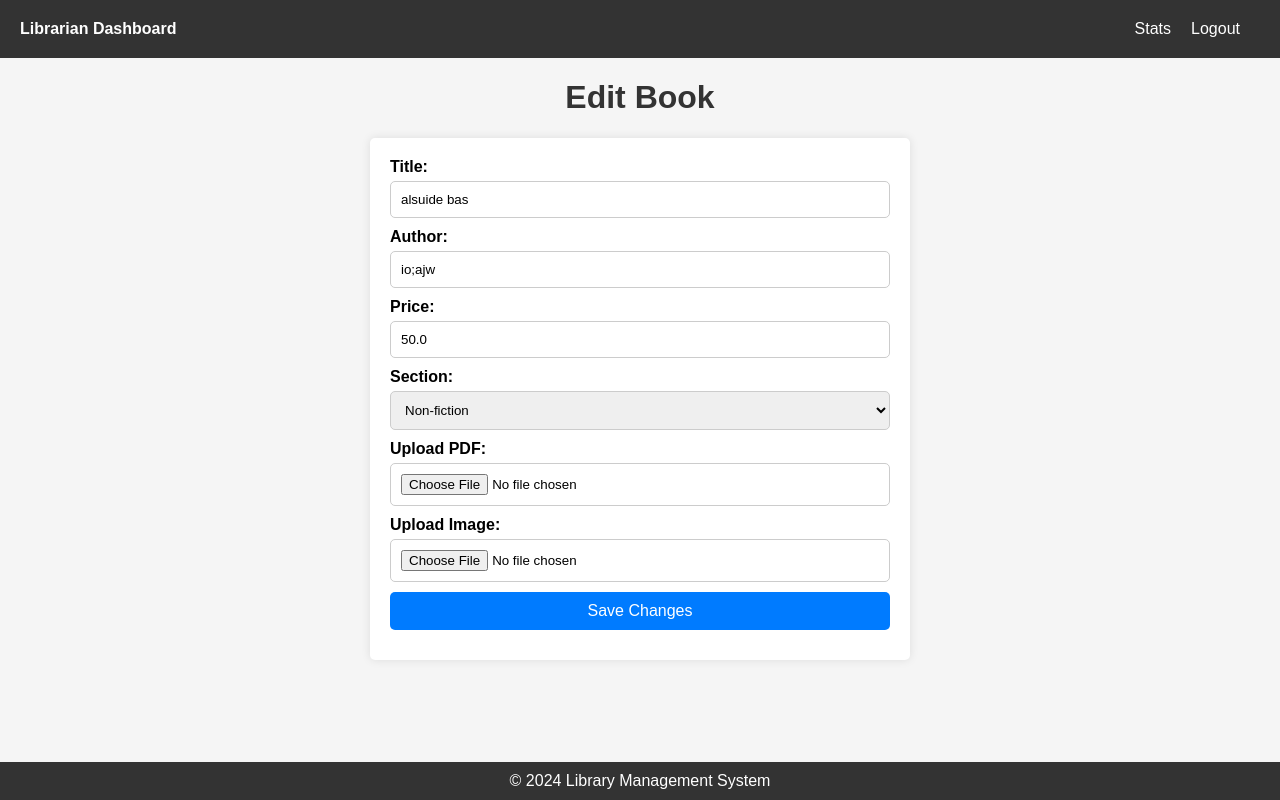
After one commit to Sujaay/library-management-system, a Flask app: page /edit_book/101 in a window 1280 px wide. The commit adds this page. Run offline with Flask 3, Linux system fonts and the light colour scheme.

Commit message:
added edit_book

```diff
--- a/application/routes.py
+++ b/application/routes.py
@@ -1,4 +1,4 @@
-from flask import render_template, request, redirect, url_for, session, request, flash, jsonify, send_from_directory
+from flask import render_template, request, redirect, url_for, session, flash, jsonify, send_from_directory
 from application import app, db
 from application.models import *
 from flask_login import login_required, current_user, login_user, logout_user, LoginManager
@@ -6,11 +6,19 @@ from datetime import datetime, date, timedelta
 from sqlalchemy import func
 import os
 from werkzeug.utils import secure_filename
-import secrets  # For generating random filenames
+import secrets
+import uuid
 
 
+# Update the allowed file extensions
+ALLOWED_EXTENSIONS = {'pdf', 'png', 'jpg', 'jpeg', 'gif'}
+
+# Define the upload folder
+UPLOAD_FOLDER = 'assets'
+app.config['UPLOAD_FOLDER'] = UPLOAD_FOLDER
+
 def allowed_file(filename):
-    ALLOWED_EXTENSIONS = {'png', 'jpg', 'jpeg', 'gif'}
+    ALLOWED_EXTENSIONS = {'pdf', 'png', 'jpg', 'jpeg', 'gif'}
     return '.' in filename and filename.rsplit('.', 1)[1].lower() in ALLOWED_EXTENSIONS
 
 # Initialize Flask-Login
@@ -302,18 +310,6 @@ def display_section_books(section_id):
     return render_template('librarian/section/display_section_books.html', section=section, books=books)
 
 
-# Existing route for rendering the add book form
-from flask import request, render_template, redirect, url_for, flash
-from werkzeug.utils import secure_filename
-import os
-import uuid
-
-# Update the allowed file extensions
-ALLOWED_EXTENSIONS = {'png', 'jpg', 'jpeg', 'gif'}
-
-# Define the upload folder
-UPLOAD_FOLDER = 'assets'
-app.config['UPLOAD_FOLDER'] = UPLOAD_FOLDER
 
 # Function to check if file extension is allowed
 def allowed_file(filename):
@@ -367,6 +363,41 @@ def add_book(section_id):
 
     else:
         return render_template('librarian/book/add_book.html', section_id=section_id)
+
+# Route to edit a book
+
+@app.route('/edit_book/<int:book_id>', methods=['GET', 'POST'])
+def edit_book(book_id):
+    book = Book.query.get_or_404(book_id)
+    if request.method == 'POST':
+        book.title = request.form['title']
+        book.author = request.form['author']
+        book.price = request.form['price']
+        book.section_id = request.form['section_id']
+
+        # Handle file uploads
+        if 'pdf_file' in request.files:
+            pdf_file = request.files['pdf_file']
+            if pdf_file.filename != '':
+                if pdf_file and allowed_file(pdf_file.filename):
+                    filename = secure_filename(pdf_file.filename)
+                    pdf_path = os.path.join(app.config['UPLOAD_FOLDER'], 'books', 'pdfs', filename)
+                    pdf_file.save(pdf_path)
+                    book.pdf_link = pdf_path
+
+        if 'image_file' in request.files:
+            image_file = request.files['image_file']
+            if image_file.filename != '':
+                if image_file and allowed_file(image_file.filename):
+                    filename = secure_filename(image_file.filename)
+                    image_path = os.path.join(app.config['UPLOAD_FOLDER'], 'books', 'images', filename)
+                    image_file.save(image_path)
+                    book.image = image_path
+
+        db.session.commit()
+        flash('Book updated successfully!', 'success')
+        return redirect(url_for('display_section_books', section_id=book.section_id))
+    return render_template('librarian/book/edit_book.html', book=book, sections=Section.query.all())
 
 
 # Route to delete a book
--- /dev/null
+++ b/static/edit_book.css
@@ -0,0 +1,53 @@
+body {
+    font-family: Arial, sans-serif;
+    background-color: #f5f5f5;
+    margin: 0;
+    padding: 0;
+}
+
+h1 {
+    color: #333;
+    text-align: center;
+}
+
+form {
+    background-color: #fff;
+    padding: 20px;
+    border-radius: 5px;
+    box-shadow: 0 0 10px rgba(0, 0, 0, 0.1);
+    max-width: 500px;
+    margin: 0 auto;
+}
+
+label {
+    font-weight: bold;
+    margin-bottom: 5px;
+    display: block;
+}
+
+input[type="text"],
+input[type="number"],
+select,
+button,
+input[type="file"] {
+    width: 100%;
+    padding: 10px;
+    margin-bottom: 10px;
+    border: 1px solid #ccc;
+    border-radius: 5px;
+    box-sizing: border-box;
+}
+
+button {
+    background-color: #007bff;
+    color: #fff;
+    border: none;
+    border-radius: 5px;
+    padding: 10px 20px;
+    cursor: pointer;
+    font-size: 16px;
+}
+
+button:hover {
+    background-color: #0056b3;
+}
--- a/static/edit_section.css
+++ b/static/edit_section.css
@@ -1,5 +1,11 @@
 
 /* Styles for form */
+body {
+    font-family: Arial, sans-serif;
+    margin: 0;
+    padding: 0;
+}
+
 form {
     max-width: 500px;
     margin: 0 auto;
--- /dev/null
+++ b/templates/librarian/book/edit_book.html
@@ -0,0 +1,46 @@
+<!DOCTYPE html>
+<html lang="en">
+<head>
+    <meta charset="UTF-8">
+    <meta name="viewport" content="width=device-width, initial-scale=1.0">
+    <title>Edit Book</title>
+    <link rel="stylesheet" href="{{ url_for('static', filename='edit_book.css') }}">
+    <link rel="stylesheet" href="{{ url_for('static', filename='librarian_nav.css') }}">
+    <link rel="stylesheet" href="{{ url_for('static', filename='footer.css') }}">
+</head>
+
+<body>
+    <header>
+        <nav>
+            <ul>
+                <li><a href="{{ url_for('librarian_dashboard') }}" class="dashboard-link">Librarian Dashboard</a></li>
+                <li class="navbar-right"><a href="{{ url_for('logout') }}">Logout</a></li>
+                <li class="navbar-right"><a href="{{ url_for('librarian_statistics') }}">Stats</a></li>
+            </ul>
+        </nav>
+    </header>
+    <h1>Edit Book</h1>
+    <form action="{{ url_for('edit_book', book_id=book.id) }}" method="post" enctype="multipart/form-data">
+        <label for="title">Title:</label>
+        <input type="text" name="title" id="title" value="{{ book.title }}" required><br>
+        <label for="author">Author:</label>
+        <input type="text" name="author" id="author" value="{{ book.author }}" required><br>
+        <label for="price">Price:</label>
+        <input type="number" name="price" id="price" step="0.01" value="{{ book.price }}" required><br>
+        <label for="section_id">Section:</label>
+        <select name="section_id" id="section_id" required>
+            {% for section in sections %}
+                <option value="{{ section.id }}" {% if section.id == book.section_id %} selected {% endif %}>{{ section.name }}</option>
+            {% endfor %}
+        </select><br>
+        <label for="pdf_file">Upload PDF:</label>
+        <input type="file" name="pdf_file" id="pdf_file"><br>
+        <label for="image_file">Upload Image:</label>
+        <input type="file" name="image_file" id="image_file"><br>
+        <button type="submit">Save Changes</button>
+    </form>
+</body>
+<footer>
+    <p>&copy; 2024 Library Management System</p>
+</footer>
+</html>
--- a/templates/librarian/librarian_dashboard.html
+++ b/templates/librarian/librarian_dashboard.html
@@ -37,7 +37,7 @@
 
         <!-- Add New Section button -->
         <button id="add-section-button" onclick="redirectToSectionAdd()">Add New Section</button>
-        <button id="request-button" onclick="redirectToRequest()">View Requests</button>
+        <button id="add-section-button" onclick="redirectToRequest()">View Requests</button>
 
         <section class="section-list">
             <h2>Sections</h2>
@@ -46,11 +46,13 @@
                     <div class="section">
                         <div class="section-header">
                             <h3>{{ section.name }}</h3>
+                            <!--
                             <div class="section-image">
                                 {% if section.image %}
                                     <img src="{{ section.image }}" alt="Section Image">
                                 {% endif %}
                             </div>
+                            -->
                         </div>
                         <div class="section-details">
                             <p>Description: {{ section.description }}</p>
--- a/templates/librarian/section/add_section.html
+++ b/templates/librarian/section/add_section.html
@@ -25,8 +25,10 @@
         <input type="text" name="section_name" id="section_name" required><br>
         <label for="section_description">Description:</label>
         <textarea name="section_description" id="section_description"></textarea><br>
+        <!--
         <label for="section_image">Section Image:</label>
         <input type="file" name="section_image" id="section_image"><br>
+        -->
         <button type="submit">Add Section</button>
     </form>
     <footer>
--- a/templates/librarian/section/edit_section.html
+++ b/templates/librarian/section/edit_section.html
@@ -6,6 +6,7 @@
   <title>Edit Section</title>
   <link rel="stylesheet" href="{{ url_for('static', filename='librarian_nav.css') }}">
   <link rel="stylesheet" href="{{ url_for('static', filename='edit_section.css') }}">
+  <link rel="stylesheet" href="{{ url_for('static', filename='footer.css') }}">
 </head>
 <body>
   <header>
@@ -29,4 +30,7 @@
     <button type="submit">Update Section</button>
   </form>
 </body>
+<footer>
+    <p>&copy; 2024 Library Management System</p>
+</footer>
 </html>
```
Also changed, not shown: static/add_section.css (+0 -23 lines), static/book_requests.css (+8 -1 lines), templates/librarian/book/edit_html.html (deleted, +0 -24 lines), templates/librarian/book_requests.html (+69 -8 lines), assets/Novels_82ca5398.png (added), assets/books/images/book_image_e5ddf3c2.png (added), assets/books/images/use_case_-_admin.png (added), instance/database.sqlite3, 2 other files.
